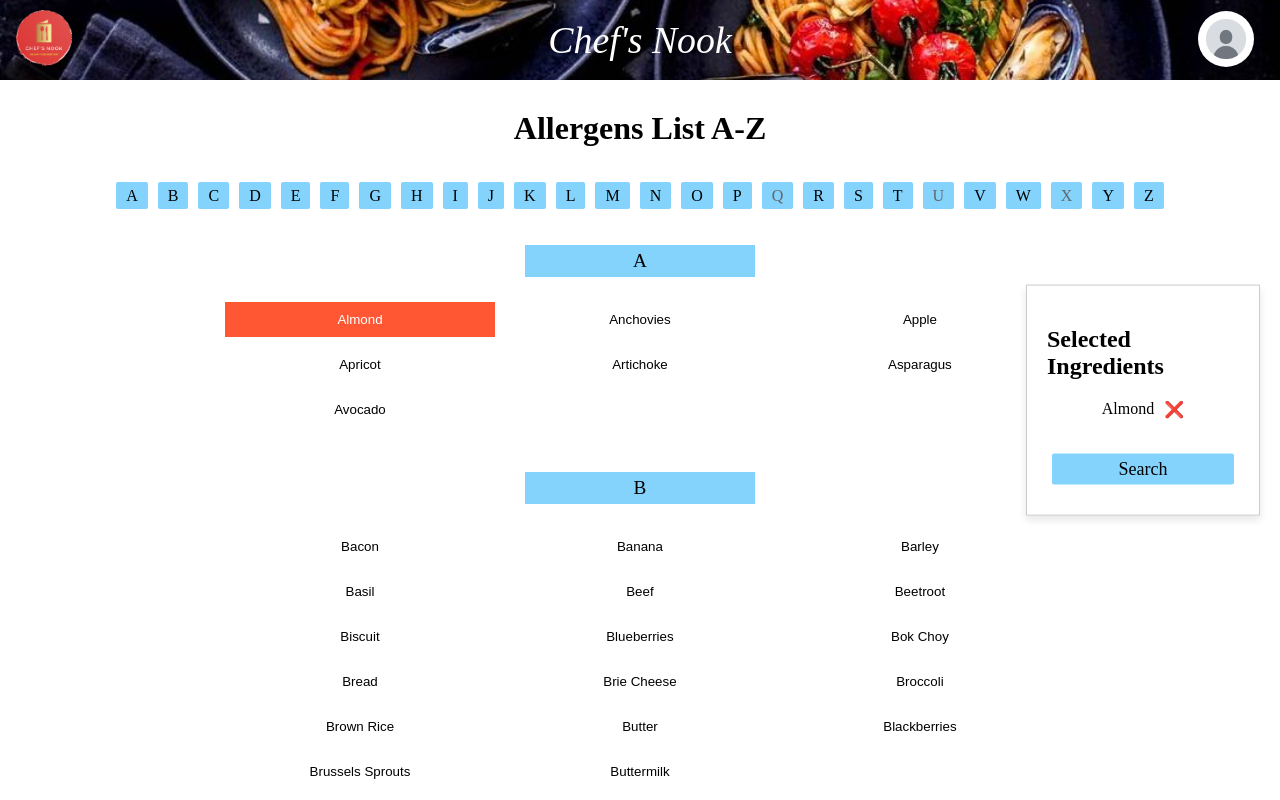
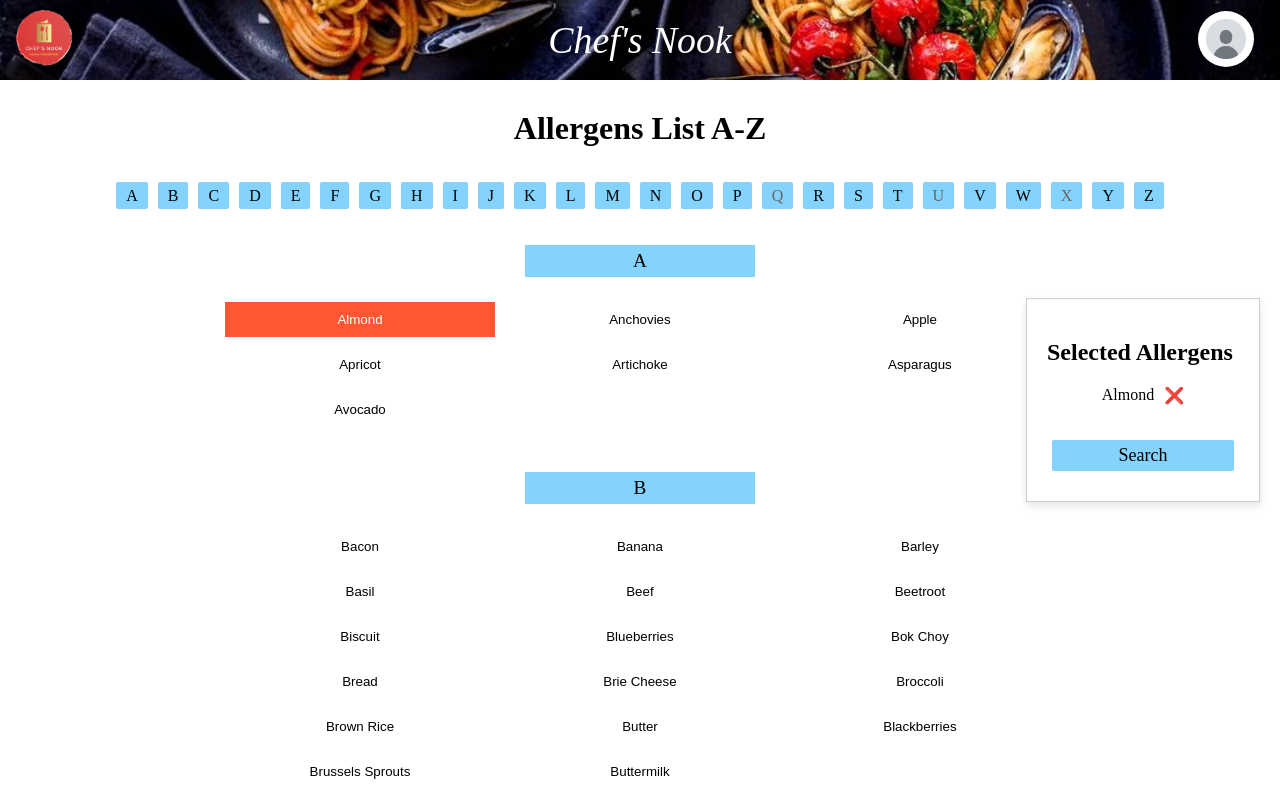
Before and after one commit to UB-ES-2023-A3/RecipeSharingFrontend, a Vue app: page /recipe/filters/allergens in a window 1280 px wide. Both pictures are taken after a click on the button "Almond". Built offline with nearby package versions, Linux system fonts and the light colour scheme.

Commit message:
fix title

```diff
--- a/src/pages/AllergensFilterPage.vue
+++ b/src/pages/AllergensFilterPage.vue
@@ -33,7 +33,7 @@
             </div>
           </div>
           <div class="floatingContainer" v-if="selectedIngredients.length > 0">
-            <h2>Selected Ingredients</h2>
+            <h2>Selected Allergens</h2>
             <div class="selected-ingredients-list">
               <div v-for="selectedIngrediente in selectedIngredients" :key="selectedIngrediente">
                 <span class="selected-item">
--- a/src/pages/TypesFilterPage.vue
+++ b/src/pages/TypesFilterPage.vue
@@ -33,7 +33,7 @@
             </div>
           </div>
           <div class="floatingContainer" v-if="selectedIngredients.length > 0">
-            <h2>Selected Ingredients</h2>
+            <h2>Selected Types</h2>
             <div class="selected-ingredients-list">
               <div v-for="selectedIngrediente in selectedIngredients" :key="selectedIngrediente">
                 <span class="selected-item">
```
